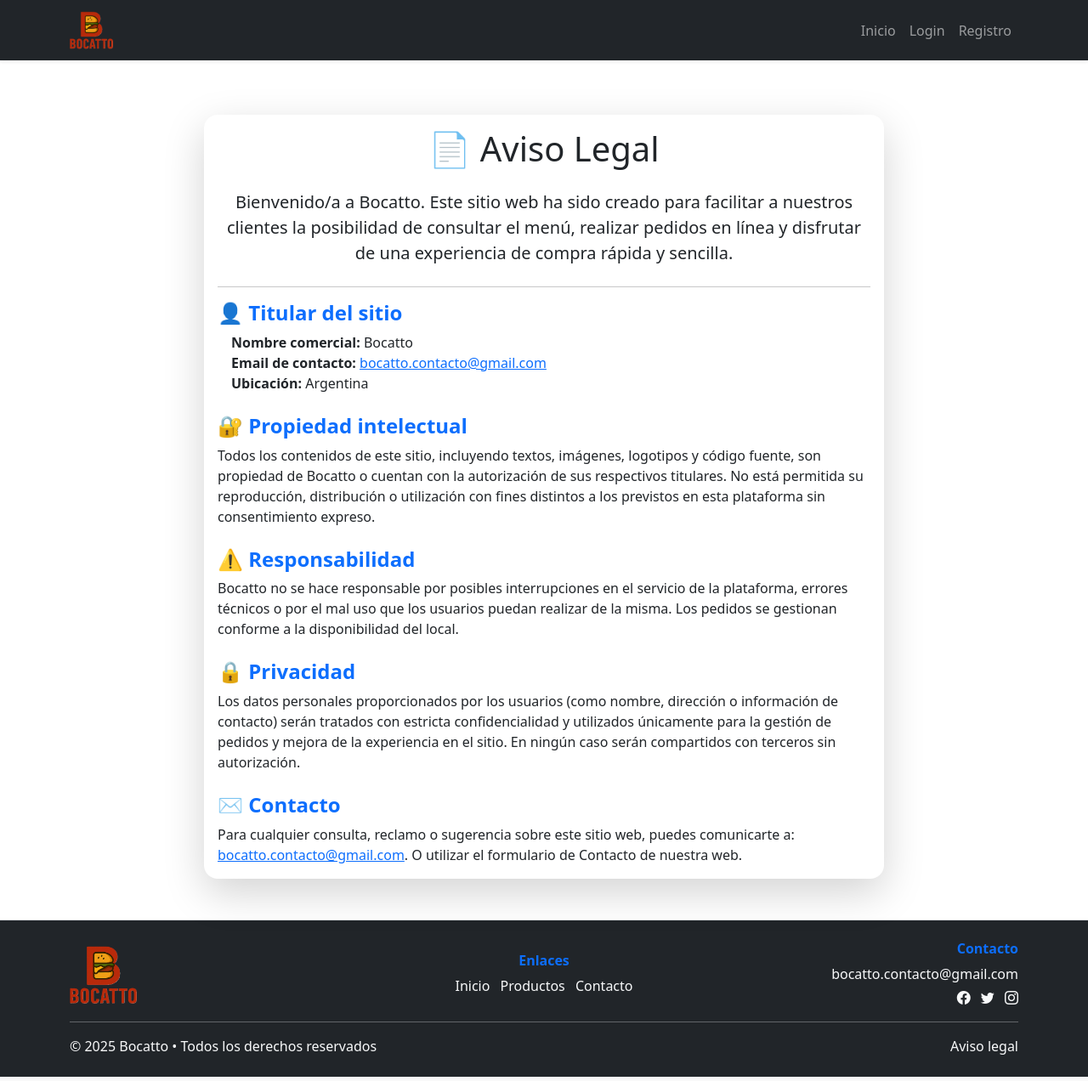
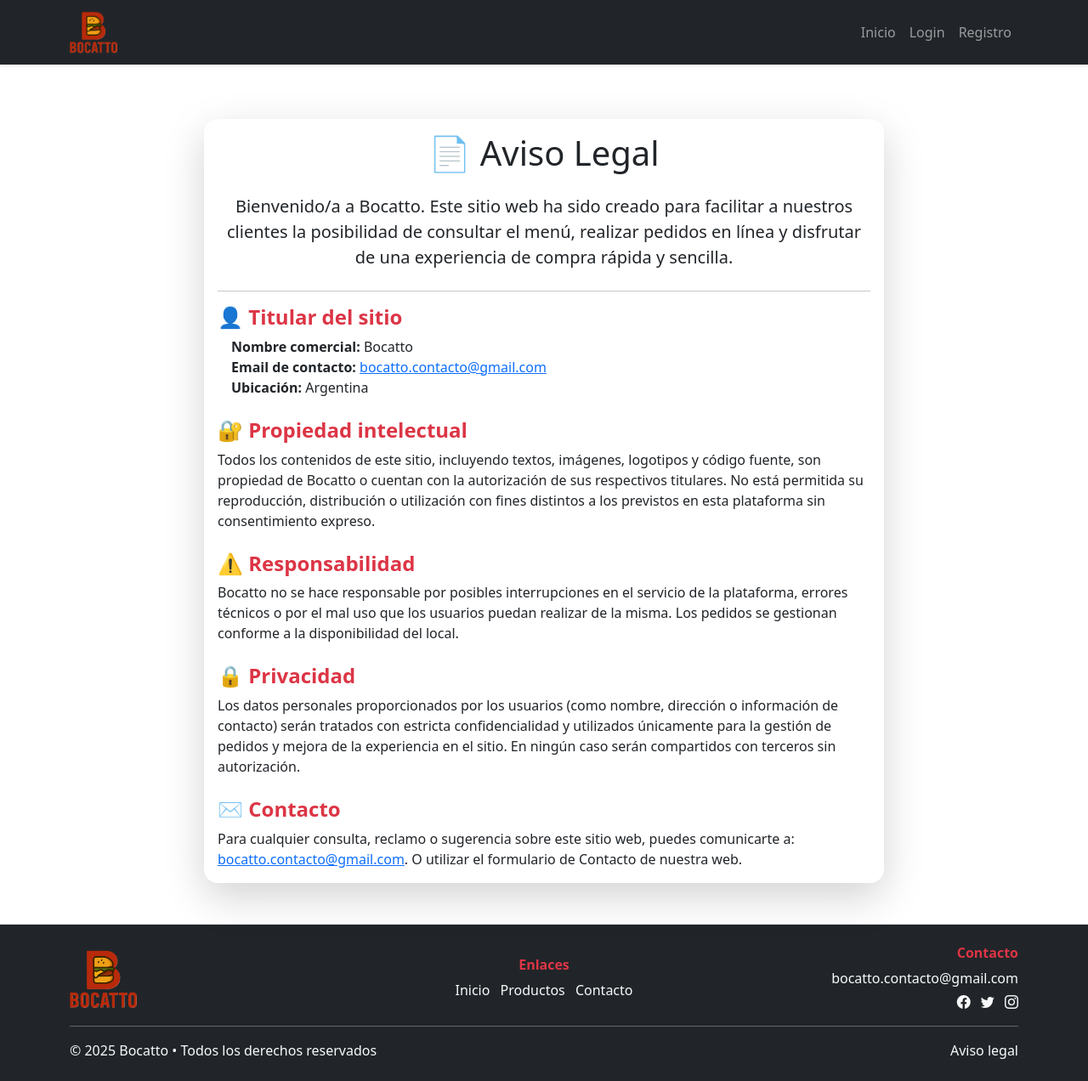
Before and after one commit to Balti2003/Proyecto_Bocatto_django, a Django app: page /legal/ in a window 1280 px wide. Shown: the whole page at 85% size. Run offline with Django 4.2, Linux system fonts and the light colour scheme.

Commit message:
Cambiando estilos de las plantillas

```diff
--- a/proyecto_tienda_online/templates/_includes/_footer.html
+++ b/proyecto_tienda_online/templates/_includes/_footer.html
@@ -15,7 +15,7 @@
 
       <!-- Enlaces útiles -->
       <div class="col-md-4 mb-3 mb-md-0 text-center">
-        <h6 class="text-primary fw-bold mb-2">Enlaces</h6>
+        <h6 class="text-danger fw-bold mb-2">Enlaces</h6>
         <a href="{% url 'home' %}" class="text-light text-decoration-none me-2">Inicio</a>
         <a href="{% url 'product_list' %}" class="text-light text-decoration-none me-2">Productos</a>
         <a href="{% url 'contact' %}" class="text-light text-decoration-none">Contacto</a>
@@ -23,7 +23,7 @@
 
       <!-- Contacto y redes -->
       <div class="col-md-4 text-center text-md-end">
-        <h6 class="text-primary fw-bold mb-2">Contacto</h6>
+        <h6 class="text-danger fw-bold mb-2">Contacto</h6>
         <p class="mb-1"><a href="mailto:bocatto.contacto@gmail.com" class="text-light text-decoration-none">bocatto.contacto@gmail.com</a></p>
         <div>
           <a href="#" class="text-light me-2"><i class="bi bi-facebook"></i></a>
--- a/proyecto_tienda_online/templates/_includes/_header.html
+++ b/proyecto_tienda_online/templates/_includes/_header.html
@@ -6,7 +6,7 @@
             <!-- Logo con imagen -->
             <a class="navbar-brand fw-bold d-flex align-items-center" href="{% url 'home' %}">
                 <img src="{% static 'img/logo3.png' %}" alt="Bocatto Logo"
-                    class="me-2" style="height: 45px; width: auto;">
+                    class="me-2" style="height: 50px; width: auto;">
             </a>
 
             <button class="navbar-toggler" type="button" data-bs-toggle="collapse" data-bs-target="#mainNavbar" aria-controls="mainNavbar" aria-expanded="false" aria-label="Toggle navigation">
--- a/proyecto_tienda_online/templates/general/legal.html
+++ b/proyecto_tienda_online/templates/general/legal.html
@@ -21,7 +21,7 @@
             <hr>
 
             <section class="mb-4">
-                <h4 class="text-primary fw-bold">👤 Titular del sitio</h4>
+                <h4 class="text-danger fw-bold">👤 Titular del sitio</h4>
                 <ul class="list-unstyled ms-3">
                     <li><strong>Nombre comercial:</strong> Bocatto</li>
                     <li><strong>Email de contacto:</strong>
@@ -32,7 +32,7 @@
             </section>
 
             <section class="mb-4">
-                <h4 class="text-primary fw-bold">🔐 Propiedad intelectual</h4>
+                <h4 class="text-danger fw-bold">🔐 Propiedad intelectual</h4>
                 <p>
                     Todos los contenidos de este sitio, incluyendo textos, imágenes, logotipos y código fuente,
                     son propiedad de Bocatto o cuentan con la autorización de sus respectivos titulares.
@@ -42,7 +42,7 @@
             </section>
 
             <section class="mb-4">
-                <h4 class="text-primary fw-bold">⚠️ Responsabilidad</h4>
+                <h4 class="text-danger fw-bold">⚠️ Responsabilidad</h4>
                 <p>
                     Bocatto no se hace responsable por posibles interrupciones en el servicio de la plataforma,
                     errores técnicos o por el mal uso que los usuarios puedan realizar de la misma.
@@ -51,7 +51,7 @@
             </section>
 
             <section class="mb-4">
-                <h4 class="text-primary fw-bold">🔒 Privacidad</h4>
+                <h4 class="text-danger fw-bold">🔒 Privacidad</h4>
                 <p>
                     Los datos personales proporcionados por los usuarios (como nombre, dirección o información de contacto)
                     serán tratados con estricta confidencialidad y utilizados únicamente para la gestión de pedidos y
@@ -60,7 +60,7 @@
             </section>
 
             <section>
-                <h4 class="text-primary fw-bold">✉️ Contacto</h4>
+                <h4 class="text-danger fw-bold">✉️ Contacto</h4>
                 <p class="mb-0">
                     Para cualquier consulta, reclamo o sugerencia sobre este sitio web, puedes comunicarte a:
                     <a href="mailto:bocatto.contacto@gmail.com">bocatto.contacto@gmail.com</a>.
--- a/proyecto_tienda_online/templates/general/login.html
+++ b/proyecto_tienda_online/templates/general/login.html
@@ -10,7 +10,7 @@
     <div class="row justify-content-center">
         <div class="col-12 col-md-6 col-lg-5">
             <div class="card shadow-lg rounded-4 border-0">
-                <div class="card-header bg-primary text-white text-center">
+                <div class="card-header bg-danger text-white text-center">
                     <h2 class="mb-0">Iniciar sesión</h2>
                 </div>
                 <div class="card-body">
@@ -23,7 +23,7 @@
                             {{ form.password|as_crispy_field }}
                         </div>
                         <div class="d-grid">
-                            <button type="submit" class="btn btn-primary">Ingresar</button>
+                            <button type="submit" class="btn btn-danger">Ingresar</button>
                         </div>
                     </form>
                     <p class="text-center mt-3 mb-0">
--- a/proyecto_tienda_online/templates/general/register.html
+++ b/proyecto_tienda_online/templates/general/register.html
@@ -10,7 +10,7 @@
     <div class="row justify-content-center">
         <div class="col-12 col-md-6 col-lg-5">
             <div class="card shadow-lg rounded-4 border-0">
-                <div class="card-header bg-primary text-white text-center">
+                <div class="card-header bg-danger text-white text-center">
                     <h2 class="mb-0">Crear una cuenta</h2>
                 </div>
                 <div class="card-body">
@@ -29,7 +29,7 @@
                             {{ form.password|as_crispy_field }}
                         </div>
                         <div class="d-grid">
-                            <button type="submit" class="btn btn-primary">Registrarse</button>
+                            <button type="submit" class="btn btn-danger">Registrarse</button>
                         </div>
                     </form>
                     <p class="text-center mt-3 mb-0">
--- a/proyecto_tienda_online/templates/shop/products_list.html
+++ b/proyecto_tienda_online/templates/shop/products_list.html
@@ -36,8 +36,8 @@
                     <h5 class="card-title fw-bold">{{ producto.nombre }}</h5>
                     <p class="card-text text-muted flex-grow-1">{{ producto.descripcion|truncatechars:80 }}</p>
                     <div class="d-flex justify-content-between align-items-center mt-3">
-                        <span class="fw-bold text-primary fs-5">${{ producto.precio }}</span>
-                        <a href="{% url 'product_detail' producto.id %}" class="btn btn-success btn-sm rounded-pill px-3">Ver</a>
+                        <span class="fw-bold text-dark fs-5">${{ producto.precio }}</span>
+                        <a href="{% url 'product_detail' producto.id %}" class="btn btn-danger btn-sm rounded-pill px-3">Ver</a>
                     </div>
                 </div>
             </div>
```
Also changed, not shown: proyecto_tienda_online/templates/general/contact.html (+15 -3 lines), proyecto_tienda_online/templates/general/home.html (+6 -6 lines), proyecto_tienda_online/templates/shop/products_detail.html (+7 -3 lines).
